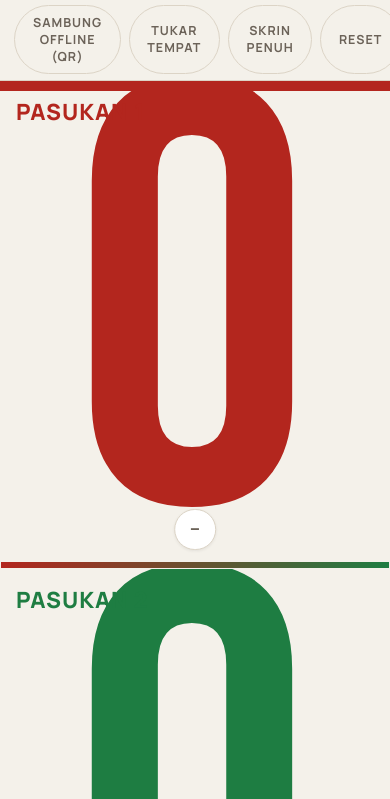
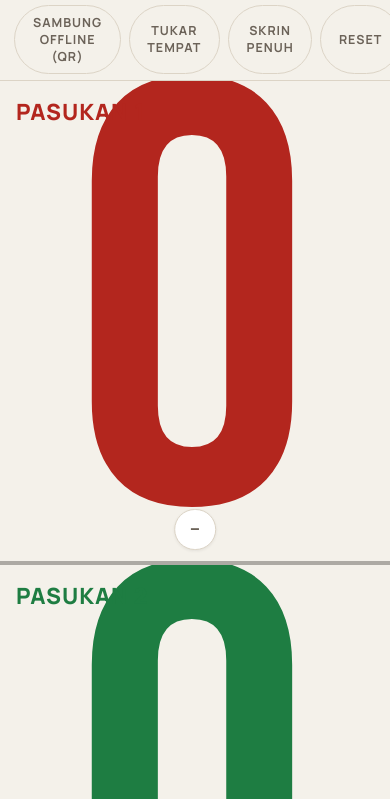
Before and after one commit to revil007/Score-Counter, a plain HTML site: page monitor.html in a window 390 px wide. Both pictures are taken after a click on the button "START". Shown: the part 45-844 px from the top of the page. Drawn offline with nearby package versions, Linux system fonts and the light colour scheme.

Commit message:
Update monitor.html

```diff
--- a/monitor.html
+++ b/monitor.html
@@ -437,20 +437,18 @@
   main {
     flex: 1;
     display: grid;
-    grid-template-columns: 1fr 0.5rem 1fr;
+    grid-template-columns: 1fr 4px 1fr;
   }
 
   @media (max-width: 640px) {
-    main { grid-template-columns: 1fr; grid-template-rows: 1fr 0.5rem 1fr; }
-    .divider { width: 100%; height: 0.5rem !important; background: linear-gradient(to bottom, var(--p1), var(--p2)); }
-  }
-
-  /* A wide, two-colour bar (not a thin line) so it reads clearly even on a big
-     tablet viewed from across the court — it visually "connects" each side's
-     colour straight through the middle. */
+    main { grid-template-columns: 1fr; grid-template-rows: 1fr 4px 1fr; }
+    .divider { width: 100%; height: 4px !important; }
+  }
+
+  /* A single bright grey line down the middle — clean and visible without
+     tying either half to a specific colour. */
   .divider {
-    background: linear-gradient(to right, var(--p1), var(--p2));
-    box-shadow: inset 0 0 0 1px var(--bg);
+    background: color-mix(in srgb, var(--ink) 35%, var(--bg));
   }
 
   .side {
@@ -470,33 +468,6 @@
 
   .side.p1 { --accent: var(--p1); --tint: var(--p1-soft); }
   .side.p2 { --accent: var(--p2); --tint: var(--p2-soft); }
-
-  /* A thick accent-coloured stripe along the outer edge of each half, so which
-     colour belongs to which side is obvious even at a glance from a distance. */
-  .side::before {
-    content: "";
-    position: absolute;
-    top: 0;
-    bottom: 0;
-    width: 0.6rem;
-    background: var(--accent);
-  }
-
-  .side.p1::before { left: 0; }
-  .side.p2::before { right: 0; }
-
-  @media (max-width: 640px) {
-    .side::before {
-      top: auto;
-      bottom: auto;
-      left: 0;
-      right: 0;
-      width: auto;
-      height: 0.6rem;
-    }
-    .side.p1::before { top: 0; bottom: auto; }
-    .side.p2::before { bottom: 0; top: auto; }
-  }
 
   .name {
     position: absolute;
```
